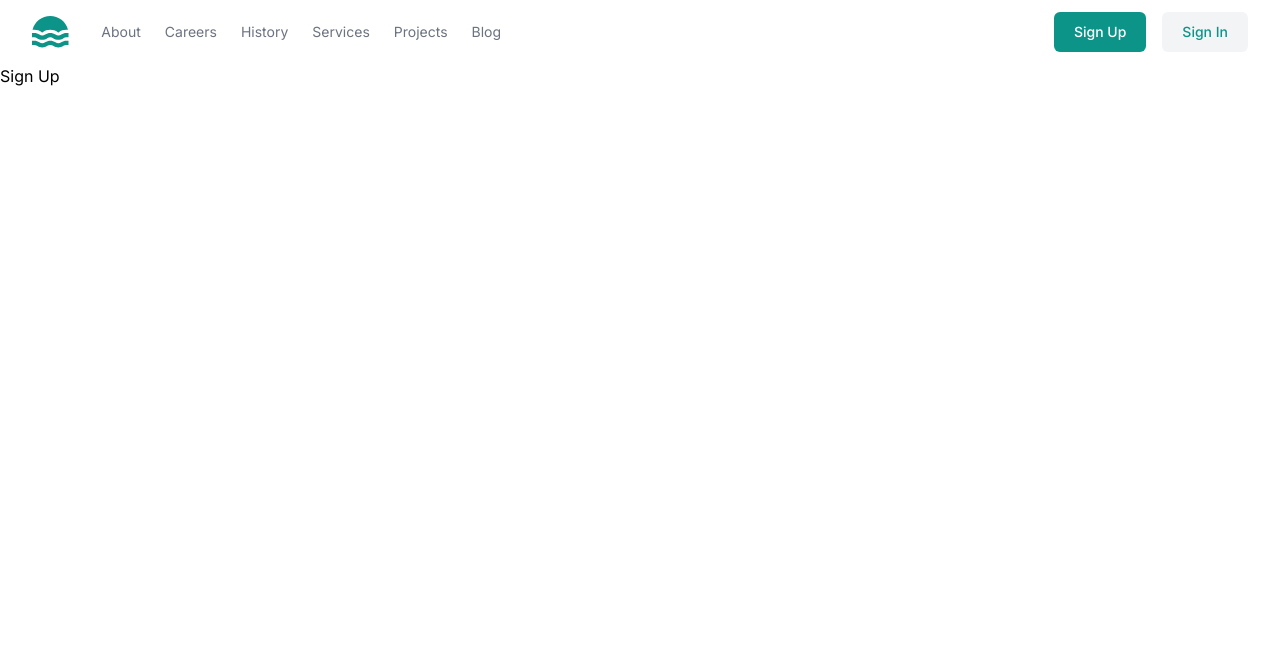
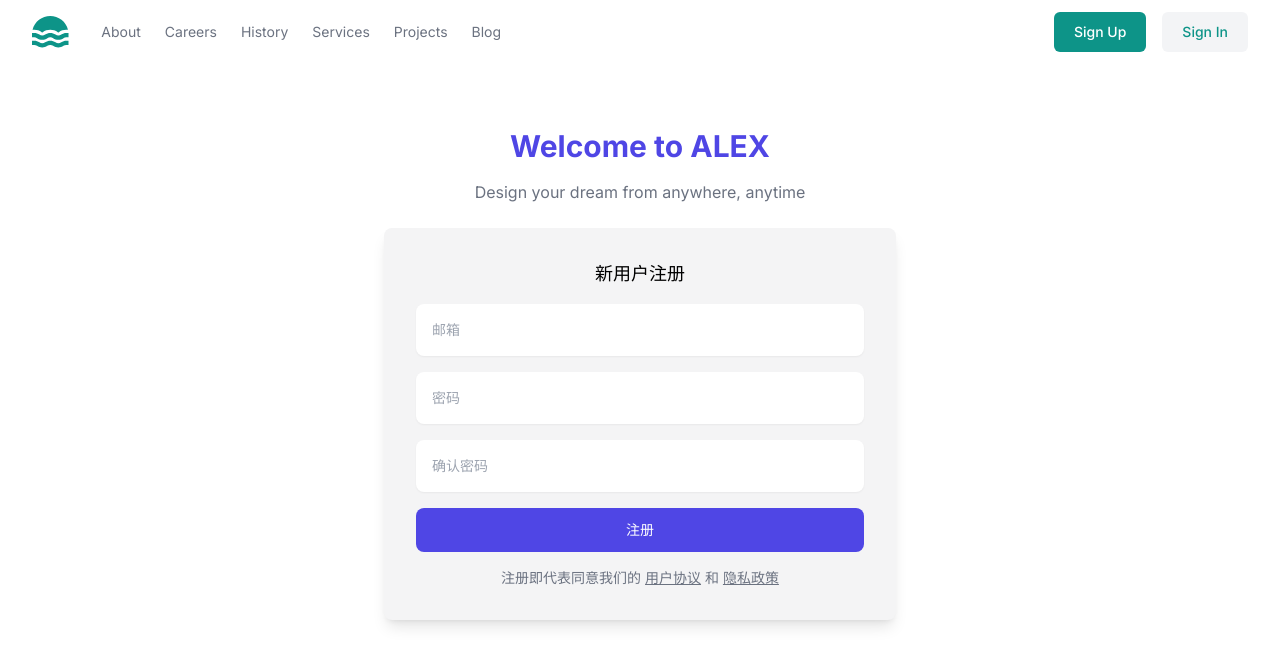
Before and after one commit to alex-cad/alex-frontend, a Next.js app: page /signup in a window 1280 px wide. Shown: the top 666 px of the page. Built offline with nearby package versions, Linux system fonts and the light colour scheme.

Commit message:
updated signin, signup

```diff
--- a/app/globals.css
+++ b/app/globals.css
@@ -17,6 +17,7 @@
 } */
 
 body {
+  min-height: 100vh;
   color: rgb(var(--foreground-rgb));
   /* background: linear-gradient(
       to bottom,
--- a/app/signin/page.tsx
+++ b/app/signin/page.tsx
@@ -1,7 +1,54 @@
-export default function SignInPage() {
-    return (
-        <>
-            Sign In
-        </>
-    );
+import React from 'react';
+import { BeakerIcon } from '@heroicons/react/24/solid'
+import Link from 'next/link'
+export default function Signin() {
+return (
+    <div className="mx-auto max-w-screen-xl px-4 py-16 sm:px-6 lg:px-8">
+    <div className="mx-auto max-w-lg">
+        <form action="#" className="mb-0 mt-6 space-y-4 rounded-lg bg-zinc-100 p-4 shadow-lg sm:p-6 lg:p-8">
+        <p className="text-center text-lg font-medium">用户登录</p>
+
+        <div>
+            <label htmlFor="email" className="sr-only">Email</label>
+
+            <div className="relative">
+            <input
+                type="email"
+                className="w-full rounded-lg border-gray-200 p-4 pe-12 text-sm shadow-sm"
+                placeholder="邮箱"
+            />
+            </div>
+        </div>
+
+        <div>
+            <label htmlFor="password" className="sr-only">Password</label>
+
+            <div className="relative">
+            <input
+                type="password"
+                className="w-full rounded-lg border-gray-200 p-4 pe-12 text-sm shadow-sm"
+                placeholder="密码"
+            />
+            <div className="absolute inset-y-0 right-0 flex items-center pr-3 pointer-events-none">
+                <Link className="text-sm text-gray-500" href="">忘记密码？</Link>
+            </div>
+            </div>
+        </div>
+
+        <button
+            type="submit"
+            className="block w-full rounded-lg bg-indigo-600 px-5 py-3 text-sm font-medium text-white"
+        >
+            登录
+        </button>
+
+        <p className="text-center text-sm text-gray-500">
+            <Link className="underline" href="../signup">新用户注册</Link>
+
+        </p>
+
+        </form>
+    </div>
+    </div>
+);
 }
--- a/app/signup/page.tsx
+++ b/app/signup/page.tsx
@@ -1,7 +1,92 @@
-export default function SignUpPage() {
-    return (
-        <>
-            Sign Up
-        </>
-    );
+"use client";
+import React, {useState} from 'react';
+import { BeakerIcon } from '@heroicons/react/24/solid'
+import Link from 'next/link'
+
+
+export default function Signup() {
+const [password, setPassword] = useState('');
+const [confirmPassword, setConfirmPassword] = useState('');
+const [isMatch, setIsMatch] = useState(true);
+const [isLengthValid, setIsLengthValid] = useState(true);
+
+const handlePasswordChange = (e: React.ChangeEvent<HTMLInputElement>) => {
+    setPassword(e.target.value);
+    setIsLengthValid(e.target.value.length >= 8);
+};
+
+const handleConfirmPasswordChange = (e: React.ChangeEvent<HTMLInputElement>) => {
+    setConfirmPassword(e.target.value);
+    setIsMatch(e.target.value === password);
+};
+
+return (
+    <div className="mx-auto max-w-screen-xl px-4 py-16 sm:px-6 lg:px-8">
+    <div className="mx-auto max-w-lg">
+        <h1 className="text-center text-2xl font-bold text-indigo-600 sm:text-3xl">Welcome to ALEX</h1>
+        <p className="mx-auto mt-4 max-w-md text-center text-gray-500">
+            Design your dream from anywhere, anytime
+        </p>
+
+        <form action="#" className="mb-0 mt-6 space-y-4 rounded-lg bg-zinc-100 p-4 shadow-lg sm:p-6 lg:p-8">
+        <p className="text-center text-lg font-medium">新用户注册</p>
+
+        <div>
+            <label htmlFor="email" className="sr-only">邮箱</label>
+            <div className="relative">
+            <input
+                type="email"
+                id="email"
+                className="w-full rounded-lg border-gray-200 p-4 pe-12 text-sm shadow-sm"
+                placeholder="邮箱"
+            />
+            </div>
+        </div>
+
+        <div>
+            <label htmlFor="password" className="sr-only">密码</label>
+            <div className="relative">
+            <input
+                type="password"
+                id="password"
+                onChange={handlePasswordChange}
+                className="w-full rounded-lg border-gray-200 p-4 pe-12 text-sm shadow-sm"
+                placeholder="密码"
+            />
+
+            </div>
+        </div>
+
+        <div>
+            <label htmlFor="confirmPassword" className="sr-only">确认密码</label>
+            <div className="relative">
+            <input
+              type="password"
+              id="confirmPassword"
+              onChange={handleConfirmPasswordChange}
+              className="w-full rounded-lg border-gray-200 p-4 text-sm shadow-sm"
+              placeholder="确认密码"
+            />
+            {!isLengthValid && <p className="text-red-500">密码长度必须至少为8位</p>}
+            {!isMatch && <p className="text-red-500">密码不一致</p>}
+            </div>
+        </div>
+
+          <button
+            type="submit"
+            className="block w-full rounded-lg bg-indigo-600 px-5 py-3 text-sm font-medium text-white"
+          >
+            注册
+          </button>
+
+        <p className="text-center text-sm text-gray-500">
+            注册即代表同意我们的&nbsp;
+            <span><Link className="underline" href="">用户协议</Link></span>
+            &nbsp;和&nbsp;
+            <Link className="underline" href="">隐私政策</Link>
+        </p>
+        </form>
+    </div>
+    </div>
+);
 }
```
